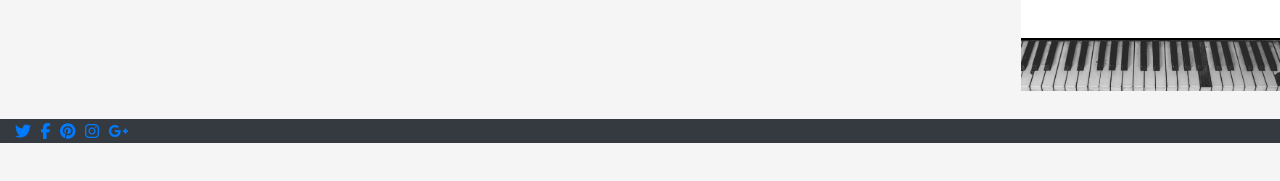
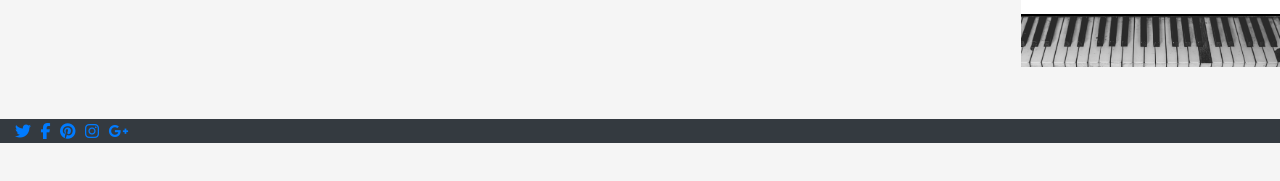
Before and after one commit to Jasonwc87/BWM, a plain HTML site: page index.html in a window 1280 px wide. Shown: the part 657-838 px from the top of the page. Drawn offline with nearby package versions, Linux system fonts and the light colour scheme; a web font is replaced by a local one.

Commit message:
Add files via upload

```diff
--- a/index.html
+++ b/index.html
@@ -65,7 +65,7 @@
             <p id="about-para">We are a new music sharing platform, detailing only the best and current local music acts. Find all your favourite content in one place and up-to-date tour details </p><br>
             <p><i class="fa fa-address-book-o" aria-hidden="true"></i>  123 Fake Address <br>Glasgow <br> G54 TR3</p>
             <p><i class="fa fa-envelope-o" aria-hidden="true"></i> <a href="#"> BWM@hotmail.com</a></p>
-            <p><i class="fa fa-phone" aria-hidden="true"></i>  01345 465 585</p><br><br>
+            <p><i class="fa fa-phone" aria-hidden="true"></i>  01345 465 585</p><br>
             <img class="img-responsive" id="main-img" src="images/pianopic1.jpg" alt="piano">
           </div>
       </section>
```
